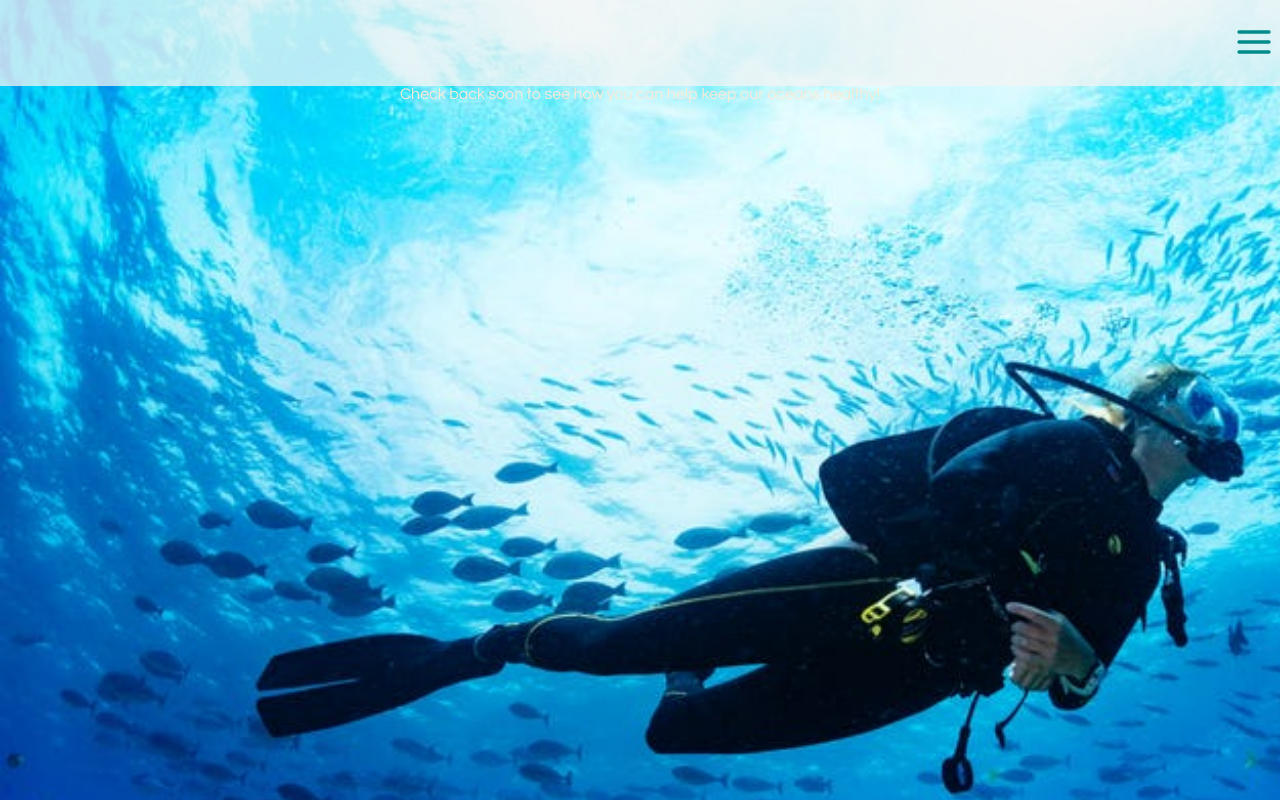
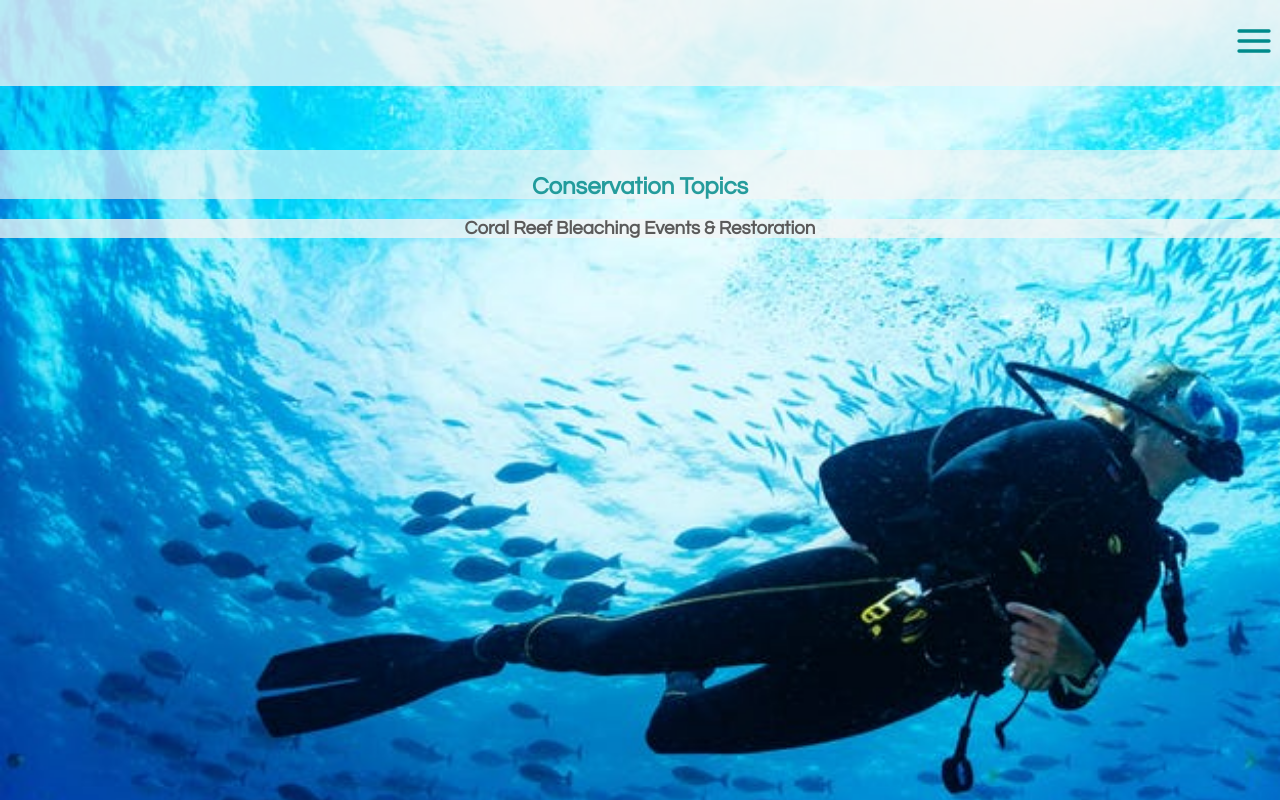
Before and after one commit to ramag1/divers-frontend, a React (Create React App) app: page /conservation in a window 1280 px wide. Shown: the top 800 px of the page. Built offline with nearby package versions, Linux system fonts and the light colour scheme.

Commit message:
Add video dependency for Conservation component

```diff
--- a/package.json
+++ b/package.json
@@ -16,6 +16,7 @@
     "react-icons": "^4.3.1",
     "react-router-dom": "^6.2.1",
     "react-scripts": "5.0.0",
+    "react-youtube": "^7.14.0",
     "web-vitals": "^2.1.4"
   },
   "scripts": {
--- a/public/index.html
+++ b/public/index.html
@@ -17,7 +17,7 @@
       manifest.json provides metadata used when your web app is installed on a
       user's mobile device or desktop. See https://developers.google.com/web/fundamentals/web-app-manifest/
     -->
-    <link rel="manifest" href="%PUBLIC_URL%/manifest.json" />
+    <!-- <link rel="manifest" href="%PUBLIC_URL%/manifest.json" /> -->
     <!--
       Notice the use of %PUBLIC_URL% in the tags above.
       It will be replaced with the URL of the `public` folder during the build.
--- a/src/App.css
+++ b/src/App.css
@@ -1,6 +1,7 @@
 .app__container{
   text-align: center;
 }
+
 body {
   font-family: 'Questrial', sans-serif;
   background-image: url('./background3.jpeg');
--- a/src/components/Conservation.css
+++ b/src/components/Conservation.css
@@ -0,0 +1,16 @@
+.conservation__div {
+    margin-top: 4em;
+}
+.conservation__h3 {
+    background: rgba(245, 245, 245, 0.75);
+    color: rgb(90, 90, 90);
+}
+button {
+	background-color: transparent;
+	border: none;
+	color: rgba(0, 139, 139, 0.842);
+	font-size: large;
+	font-family: 'Questrial', sans-serif;
+	font-weight: bold;
+	text-decoration: underline;
+}
--- a/src/components/Conservation.js
+++ b/src/components/Conservation.js
@@ -1,11 +1,34 @@
 import React from 'react';
+import {Link} from 'react-router-dom';
+import YouTube from 'react-youtube';
+import './Conservation.css'
 
-function Conservation(props) {
-    return (
-        <div>
-            Check back soon to see how you can help keep our oceans healthy!
-        </div>
-    );
+//reference https://openbase.com/js/react-youtube for setting up video dependencies
+class Conservation extends React.Component {
+	render() {
+		const opts = {
+			height: '390',
+			width: '640',
+			playerVars: {
+				autoplay: 1,
+			},
+		};
+
+		return (
+			<div className='conservation__div'>
+				<h2>Conservation Topics</h2>
+                <h3 className='conservation__h3'>
+                    Coral Reef Bleaching Events & Restoration
+                </h3>
+				<YouTube videoId='8hknaJQRh8s' opts={opts} onReady={this._onReady} />
+			</div>
+		);
+	}
+
+	_onReady(event) {
+		// access to player in all event handlers via event.target
+		event.target.pauseVideo();
+	}
 }
 
-export default Conservation;
+export default Conservation
--- a/src/components/MySites.js
+++ b/src/components/MySites.js
@@ -15,7 +15,6 @@ function MySites(props) {
 	useEffect(() => {
 		axios(API_URL + `api/reviews/`)
 			.then((res) => setMySites(res.data))
-			.then(console.log(mySites))
 			.catch(console.error);
 	}, []);
 
--- a/src/components/Nav.css
+++ b/src/components/Nav.css
@@ -25,6 +25,8 @@
   grid-row: 1;
   grid-column: 1;
   font-size: 2em;
+  margin-left: 0em;
+  padding-left: 0em;
   font-family: 'Syncopate', sans-serif;
   animation-duration: 3s;
   animation-name: slidein;
--- a/src/components/ReviewEdit.js
+++ b/src/components/ReviewEdit.js
@@ -54,7 +54,6 @@ function ReviewEdit(props) {
 					},
 					body: JSON.stringify(data),
 				});
-				console.log(response);
 				if (response.status === 204) {
 					// const data = await response.json();
 					navigate(`/mysites`);
--- a/src/components/ReviewForm.css
+++ b/src/components/ReviewForm.css
@@ -7,7 +7,6 @@
 	height: 50vh;
 	width: 60vw;
 	margin: auto;
-
 	border: 2px whitesmoke solid;
 	color: rgb(90, 90, 90);
 }
@@ -30,7 +29,7 @@ label {
 	color: rgba(0, 139, 139, 0.842);
 	font-size: large;
 	font-family: 'Questrial', sans-serif;
-	padding-top: 2em;
+	padding-top: 1em;
 	font-weight: bold;
 	text-decoration: underline;
 }
--- a/src/components/ReviewForm.js
+++ b/src/components/ReviewForm.js
@@ -1,4 +1,4 @@
-import { Navigate } from 'react-router-dom';
+import { Navigate , Link} from 'react-router-dom';
 import './ReviewForm.css'
 
 function ReviewForm({ handleSubmit, formData, handleChange , handleDelete}) {
@@ -8,7 +8,7 @@ function ReviewForm({ handleSubmit, formData, handleChange , handleDelete}) {
 		<div className='reviewform__container'>
 			<div className='reviewform__div'>
 				<form onSubmit={handleSubmit}>
-					<div className='reviewform__field'>
+					<div className='reviewform__field' className='switch'>
 						Visited this site? <br />
 						<input
 							autoFocus
@@ -54,7 +54,7 @@ function ReviewForm({ handleSubmit, formData, handleChange , handleDelete}) {
 						/>
 						<label>No</label>
 					</div>
-					<div className='reviewform__field'>
+					<div className='reviewform__field' >
 						Add to Bucket List? <br />
 						<input
 							autoFocus
@@ -97,8 +97,8 @@ function ReviewForm({ handleSubmit, formData, handleChange , handleDelete}) {
 						Remove Site
 					</button>
                     <br/>
-					<button className='reviewform__btn' onClick={<Navigate to= '/mysites'/>}>
-						Cancel
+					<button className='reviewform__btn'>
+						<Link to="/mysites">Cancel</Link>
 					</button>
 				</form>
 			</div>
--- a/src/components/SiteReview.js
+++ b/src/components/SiteReview.js
@@ -34,7 +34,6 @@ function SiteReview(props) {
 				},
 				body: JSON.stringify(data),
 			});
-			console.log(response);
 			if (response.status === 201) {
 				navigate(`/mysites`);
 			}
```
Also changed, not shown: 1 other file (tests, documents, lock files or other folders).
